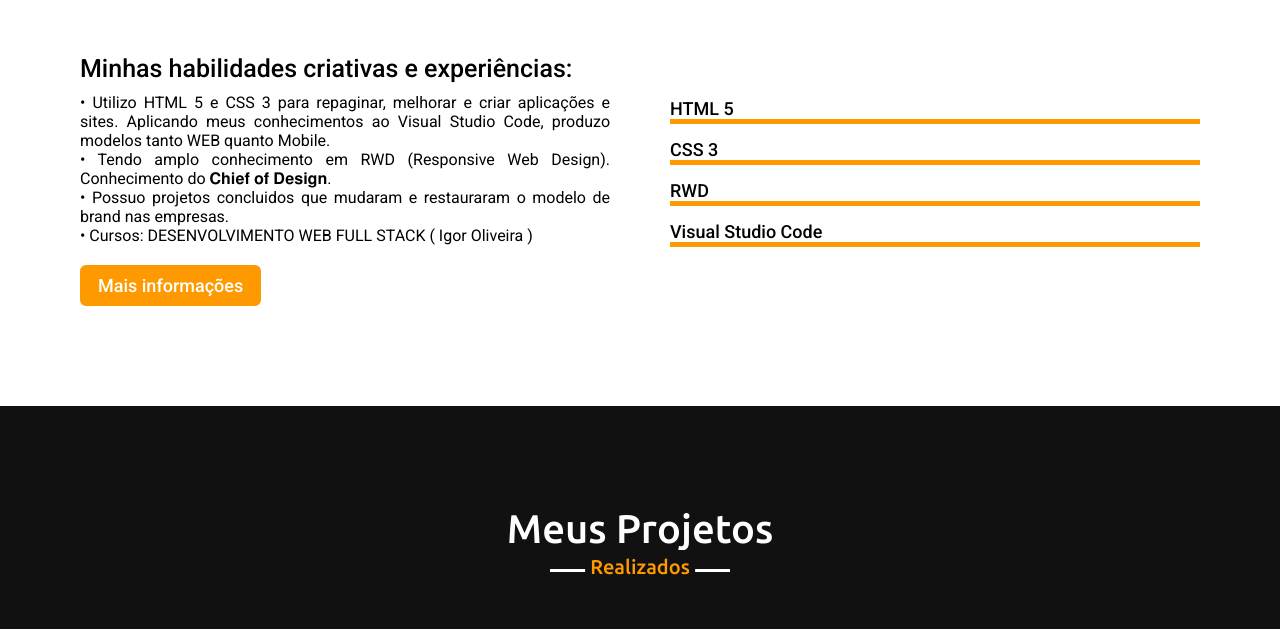
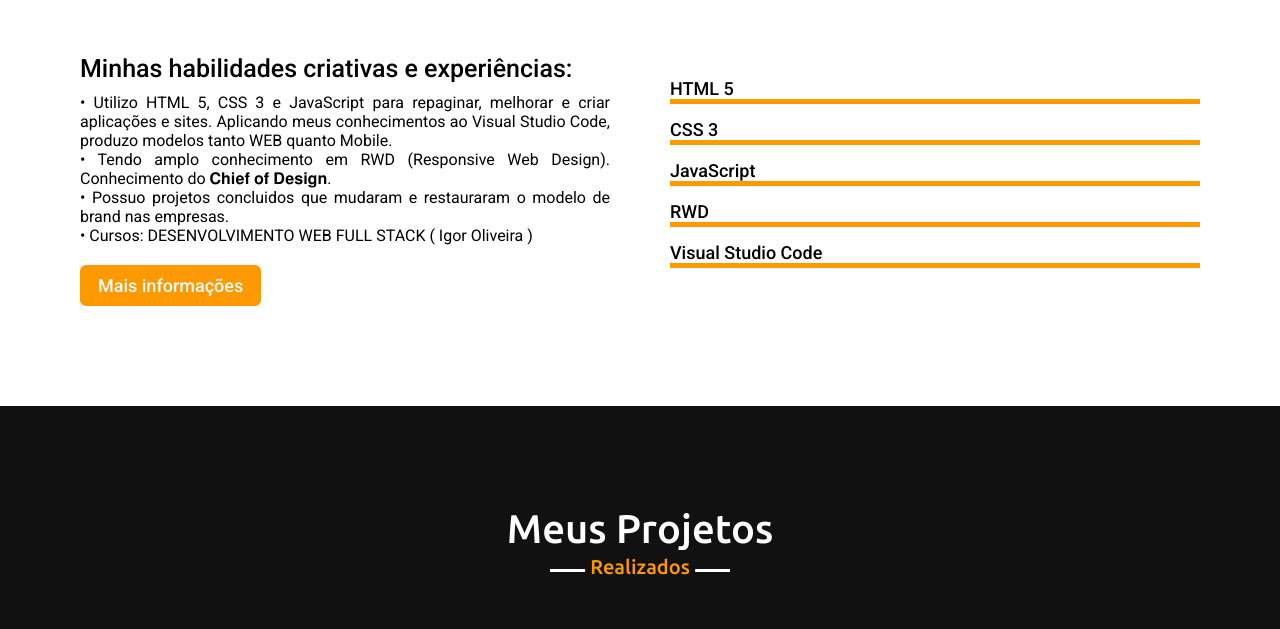
Before and after one commit to Rafael-Rangel/Portf-lio-Rafael-Rangel, a plain HTML site: page index.html in a window 1280 px wide. Shown: the part 2226-2855 px from the top of the page. Drawn offline with nearby package versions, Linux system fonts and the light colour scheme.

Commit message:
Update index.html

```diff
--- a/index.html
+++ b/index.html
@@ -102,7 +102,7 @@
             <div class="skills-content">
                 <div class="column left">
                     <div class="text">Minhas habilidades criativas e experiências:</div>
-                    <p> • Utilizo  HTML 5 e CSS 3 para repaginar, melhorar e criar aplicações e sites.
+                    <p> • Utilizo  HTML 5, CSS 3 e JavaScript para repaginar, melhorar e criar aplicações e sites.
                         Aplicando meus conhecimentos ao Visual Studio Code, produzo modelos tanto WEB quanto Mobile.<BR>
                         • Tendo amplo conhecimento em RWD (Responsive Web Design). Conhecimento do  𝐂𝐡𝐢𝐞𝐟 𝐨𝐟 𝐃𝐞𝐬𝐢𝐠𝐧.<BR>
                         • Possuo projetos concluidos que mudaram e restauraram o modelo de brand nas empresas.<br>
@@ -120,6 +120,12 @@
                    <div class="bars">
                     <div class="info">
                         <span>CSS 3</span>
+                    </div>
+                    <div class="line css"></div>
+                </div>
+                      <div class="bars">
+                    <div class="info">
+                        <span>JavaScript</span>
                     </div>
                     <div class="line css"></div>
                 </div>
```
